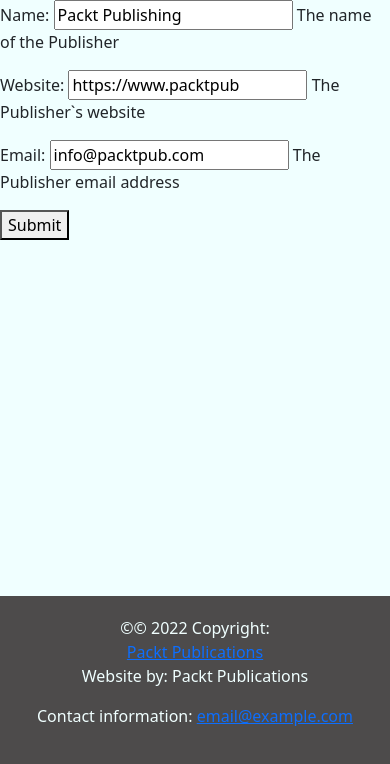
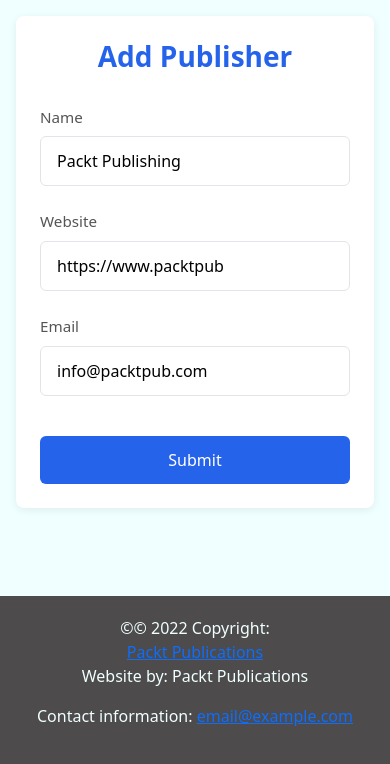
Before and after one commit to Iliano-ru/bookr, a Django app: page /publishers/1/ in a window 390 px wide. Shown: the part 80-844 px from the top of the page. Run offline with Django 5.2, Linux system fonts and the light colour scheme; data comes from the database, SQL or seed files in the repository; both versions use the stored data as it was after the commit.

Commit message:
ai-front

```diff
--- /dev/null
+++ b/bookr/publishers/static/publishers/styles/main.css
@@ -0,0 +1,222 @@
+/* Стили для формы издателя */
+
+/* Контейнер формы */
+.publisher-form-container {
+    max-width: 500px;
+    margin: 3rem auto;
+    padding: 2.5rem;
+    background: white;
+    border-radius: 8px;
+    box-shadow: 0 2px 10px rgba(0, 0, 0, 0.08);
+    color: #333;
+}
+
+/* Заголовок формы */
+.form-title {
+    text-align: center;
+    font-size: 2rem;
+    font-weight: 600;
+    margin-bottom: 2rem;
+    color: #2563eb;
+}
+
+/* Стили для полей формы */
+.form-group {
+    margin-bottom: 1.5rem;
+}
+
+/* Стили для label */
+.form-group label {
+    display: block;
+    margin-bottom: 0.5rem;
+    font-weight: 500;
+    font-size: 0.95rem;
+    color: #555;
+}
+
+/* Стили для input полей */
+.form-group input {
+    width: 100%;
+    padding: 0.75rem 1rem;
+    border: 1px solid #e1e5e9;
+    border-radius: 6px;
+    background: white;
+    font-size: 1rem;
+    transition: border-color 0.2s ease;
+}
+
+.form-group input:focus {
+    outline: none;
+    border-color: #2563eb;
+    box-shadow: 0 0 0 3px rgba(37, 99, 235, 0.1);
+}
+
+/* Стили для ошибок валидации */
+.form-group .errorlist,
+form p .errorlist {
+    list-style: none;
+    padding: 0;
+    margin: 0.5rem 0 0 0;
+}
+
+.form-group .errorlist li,
+form p .errorlist li {
+    background: #fef2f2;
+    padding: 0.5rem 0.75rem;
+    border-radius: 4px;
+    border-left: 3px solid #dc3545;
+    margin-bottom: 0.25rem;
+    color: #dc3545;
+    font-size: 0.85rem;
+    font-weight: 500;
+}
+
+/* Стили для полей с ошибками */
+.form-group.error input,
+form p.error input {
+    border-color: #dc3545;
+    background: #fef2f2;
+}
+
+.form-group.error input:focus,
+form p.error input:focus {
+    border-color: #dc3545;
+    box-shadow: 0 0 0 3px rgba(220, 53, 69, 0.1);
+}
+
+/* Стили для label с ошибками */
+.form-group.error label,
+form p.error label {
+    color: #dc3545;
+}
+
+/* Стили для кнопки */
+.submit-button {
+    width: 100%;
+    padding: 0.75rem 1.5rem;
+    background: #2563eb;
+    color: white;
+    border: none;
+    border-radius: 6px;
+    font-size: 1rem;
+    font-weight: 500;
+    cursor: pointer;
+    transition: background-color 0.2s ease;
+    margin-top: 1rem;
+}
+
+.submit-button:hover {
+    background: #1d4ed8;
+}
+
+.submit-button:active {
+    background: #1e40af;
+}
+
+/* Стили для сообщений */
+.messages {
+    margin-bottom: 2rem;
+}
+
+.messages p {
+    padding: 0.75rem 1rem;
+    border-radius: 6px;
+    margin-bottom: 1rem;
+    font-weight: 500;
+    text-align: center;
+    font-size: 0.9rem;
+    background: white;
+    border: 1px solid;
+}
+
+.messages p.success {
+    border-color: #2563eb;
+    color: #2563eb;
+    background: #f0f7ff;
+}
+
+.messages p.error {
+    border-color: #dc3545;
+    color: #dc3545;
+    background: #fef2f2;
+}
+
+.messages p.warning {
+    border-color: #f59e0b;
+    color: #d97706;
+    background: #fffbeb;
+}
+
+/* Адаптивность */
+@media (max-width: 768px) {
+    .publisher-form-container {
+        margin: 1rem;
+        padding: 1.5rem;
+    }
+
+    .form-title {
+        font-size: 1.75rem;
+    }
+}
+
+/* Стили для параграфов формы (Django form.as_p) */
+form p {
+    margin-bottom: 1.5rem;
+}
+
+form p label {
+    display: block;
+    margin-bottom: 0.5rem;
+    font-weight: 500;
+    font-size: 0.95rem;
+    color: #555;
+}
+
+form p input {
+    width: 100%;
+    padding: 0.75rem 1rem;
+    border: 1px solid #e1e5e9;
+    border-radius: 6px;
+    background: white;
+    font-size: 1rem;
+    transition: border-color 0.2s ease;
+}
+
+form p input:focus {
+    outline: none;
+    border-color: #2563eb;
+    box-shadow: 0 0 0 3px rgba(37, 99, 235, 0.1);
+}
+
+/* Дополнительные стили для ошибок Django */
+.errorlist {
+    color: #dc3545;
+    font-weight: 500;
+    margin-top: 0.5rem;
+}
+
+.errorlist li {
+    background: #fef2f2;
+    padding: 0.5rem 0.75rem;
+    border-radius: 4px;
+    border-left: 3px solid #dc3545;
+    margin-bottom: 0.25rem;
+    color: #dc3545;
+    font-size: 0.85rem;
+    font-weight: 500;
+}
+
+/* Стили для полей с ошибками в Django формах */
+form p:has(.errorlist) input {
+    border-color: #dc3545;
+    background: #fef2f2;
+}
+
+form p:has(.errorlist) input:focus {
+    border-color: #dc3545;
+    box-shadow: 0 0 0 3px rgba(220, 53, 69, 0.1);
+}
+
+form p:has(.errorlist) label {
+    color: #dc3545;
+}
--- a/bookr/publishers/templates/publishers/publishers.html
+++ b/bookr/publishers/templates/publishers/publishers.html
@@ -1,11 +1,44 @@
 {% extends 'base.html' %}
+{% load static %}
+{% block head %}
+    <link rel="stylesheet" href="{% static 'publishers\styles\main.css' %}">
+{% endblock %}
 {% block content%}
-<form action="" method="post">
-    {% for message in messages %}
-    <p>{{ message }}</p>
-    {% endfor %}
-    {% csrf_token %}
-    {{ form.as_p }}
-    <button type="submit">Submit</button>
-</form>
+<div class="publisher-form-container">
+    <h1 class="form-title">Add Publisher</h1>
+
+    {% if messages %}
+    <div class="messages">
+        {% for message in messages %}
+        <p class="{{ message.tags }}">{{ message }}</p>
+        {% endfor %}
+    </div>
+    {% endif %}
+
+    <form action="" method="post">
+        {% csrf_token %}
+        <div class="form-group{% if form.name.errors %} error{% endif %}">
+            <label for="id_name">{{ form.name.label }}</label>
+            {{ form.name }}
+            {% if form.name.errors %}
+                <ul class="errorlist">{% for error in form.name.errors %}<li>{{ error }}</li>{% endfor %}</ul>
+            {% endif %}
+        </div>
+        <div class="form-group{% if form.website.errors %} error{% endif %}">
+            <label for="id_website">{{ form.website.label }}</label>
+            {{ form.website }}
+            {% if form.website.errors %}
+                <ul class="errorlist">{% for error in form.website.errors %}<li>{{ error }}</li>{% endfor %}</ul>
+            {% endif %}
+        </div>
+        <div class="form-group{% if form.email.errors %} error{% endif %}">
+            <label for="id_email">{{ form.email.label }}</label>
+            {{ form.email }}
+            {% if form.email.errors %}
+                <ul class="errorlist">{% for error in form.email.errors %}<li>{{ error }}</li>{% endfor %}</ul>
+            {% endif %}
+        </div>
+        <button type="submit" class="submit-button">Submit</button>
+    </form>
+</div>
 {% endblock %}
--- a/bookr/publishers/views.py
+++ b/bookr/publishers/views.py
@@ -18,6 +18,7 @@
             else:
                 messages.success(request, f'Publisher {updated_publisher} was successfully updated')
             return redirect('publisher_edit', updated_publisher.pk)
+
     else:
         form = PublisherForm(instance=publisher)
-        return render(request, 'publishers/publishers.html', {'form':form})
+    return render(request, 'publishers/publishers.html', {'form':form})
--- a/bookr/reviews/forms.py
+++ b/bookr/reviews/forms.py
@@ -1,6 +1,7 @@
 from django import forms
 from django.utils.safestring import mark_safe
 from django.core.exceptions import ValidationError
+from .models import Publisher
 
 
 class SearchForm(forms.Form):
--- a/bookr/reviews/urls.py
+++ b/bookr/reviews/urls.py
@@ -3,5 +3,5 @@
 
 urlpatterns = [
     path('books', views.book_list),
-    path('books/<int:pk>', views.book_details)
+    path('books/<int:pk>', views.book_details),
 ]
--- a/bookr/reviews/views.py
+++ b/bookr/reviews/views.py
@@ -1,9 +1,8 @@
-from turtle import title
-from django.shortcuts import render, get_object_or_404
+from django.shortcuts import render, get_object_or_404, redirect
 from .forms import SearchForm
 from .models import Book, Publisher, BookContributor
 from .utils import average_rating
-from django.db.models import Q
+
 
 
 def book_list(request):
```
Also changed, not shown: bookr/db.sqlite3.
